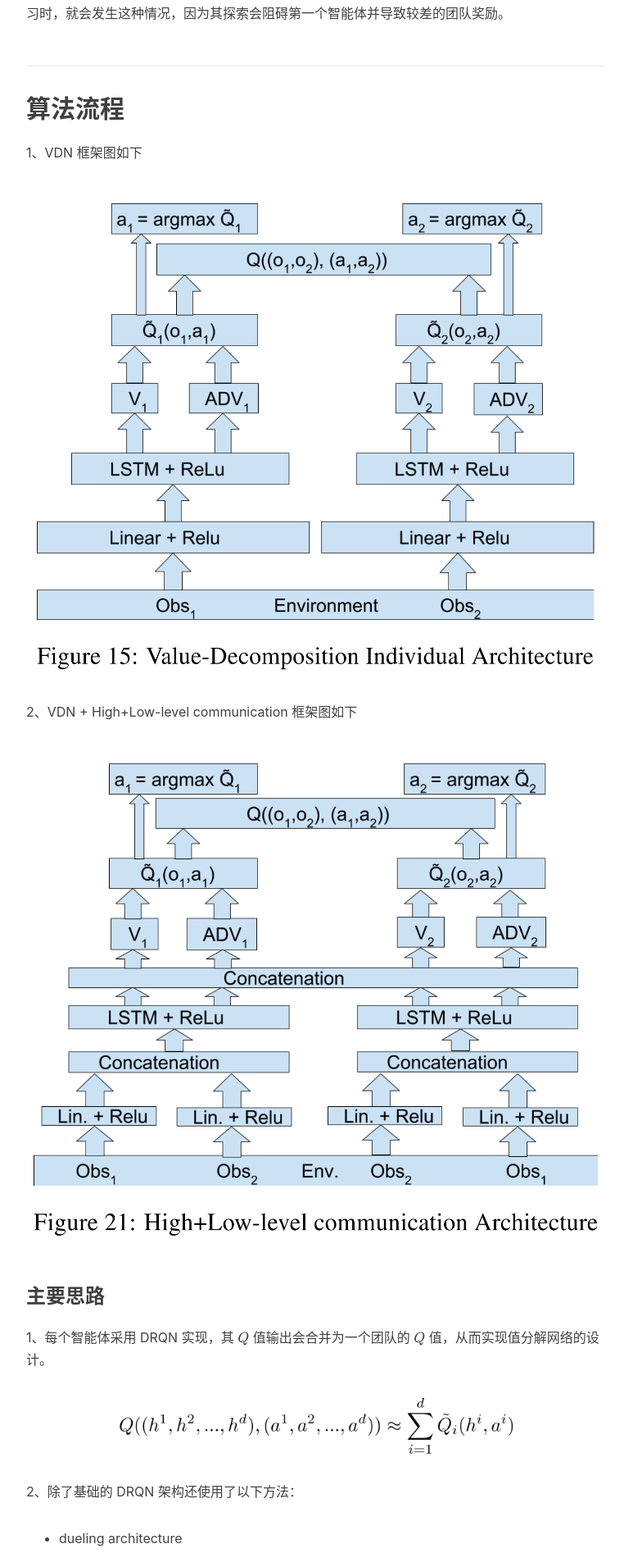
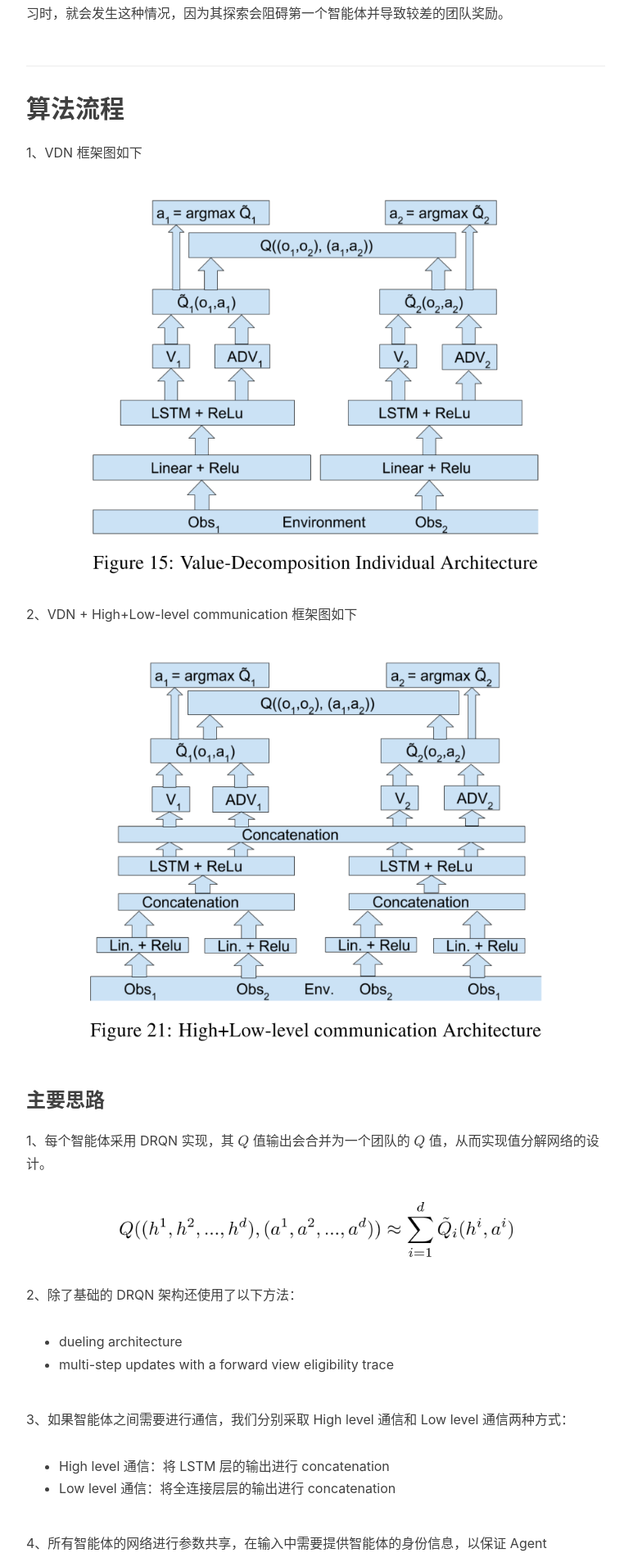
Before and after one commit to liushunyu/blog, a Jekyll site: the page built from _posts/2020-06-17-强化学习论文（8）VDN.md, in a window 1280 px wide. Shown: the part 1344-3238 px from the top of the page at 82% size, without its empty margins (233-995 px from the left). Built offline with Jekyll 4.4.1, drawn with Linux system fonts in a browser that asks for light colours; nearby versions of some CDN libraries; formulas are drawn with MathJax 3; comment, search, counter and statistics services are not loaded.

Commit message:
Update 2020-06-17-强化学习论文（8）VDN.md

```diff
--- a/_posts/2020-06-17-强化学习论文（8）VDN.md
+++ b/_posts/2020-06-17-强化学习论文（8）VDN.md
@@ -46,13 +46,13 @@ VDN; value-based; off-policy; model-free; communication; continuous communicatio
 
 1、VDN 框架图如下
 
-<img width="100%" src="/img/in-post/2020-06-17-强化学习论文（8）VDN.assets/image-20200617164918915.png"/>
+<img width="80%" src="/img/in-post/2020-06-17-强化学习论文（8）VDN.assets/image-20200617164918915.png"/>
 
 
 
 2、VDN + High+Low-level communication 框架图如下
 
-<img width="100%" src="/img/in-post/2020-06-17-强化学习论文（8）VDN.assets/image-20200617165007180.png"/>
+<img width="80%" src="/img/in-post/2020-06-17-强化学习论文（8）VDN.assets/image-20200617165007180.png"/>
 
 
 
```
